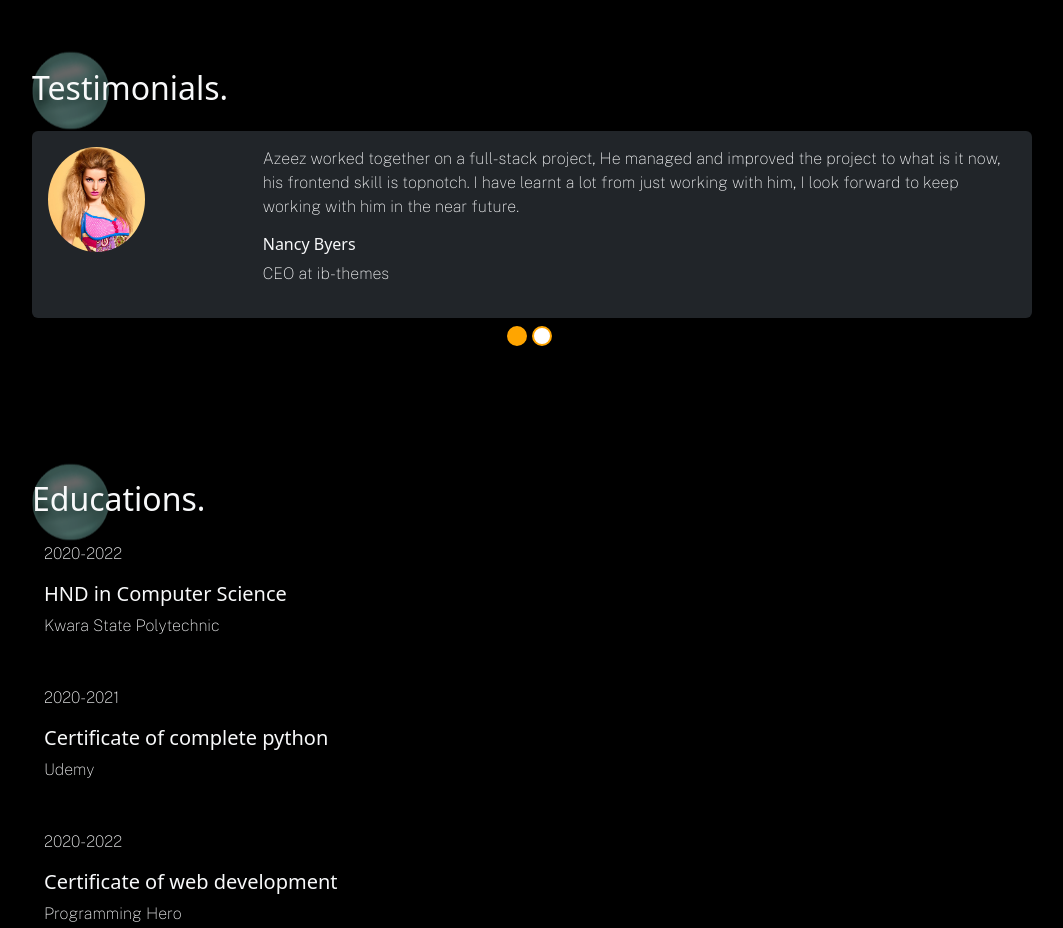
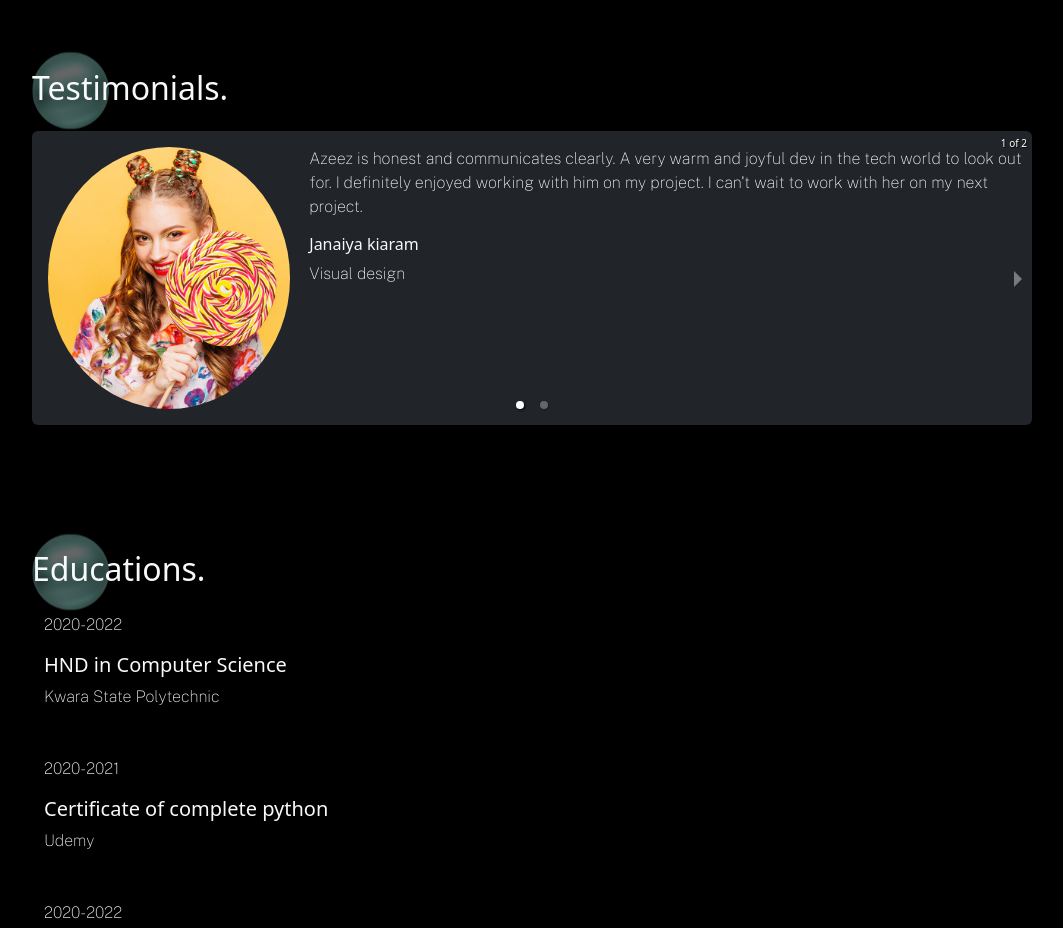
Before and after one commit to sulaimonazeez/portfolio, a React (Create React App) app: page / in a window 1280 px wide. Shown: the part 3480-4408 px from the top of the page, without its empty margins (108-1171 px from the left). Built offline with nearby package versions, Linux system fonts and the light colour scheme.

Commit message:
commited

```diff
--- a/src/App.css
+++ b/src/App.css
@@ -2,6 +2,10 @@
 @import url('https://fonts.googleapis.com/css2?family=DM+Sans:opsz,wght@9..40,100;9..40,700&family=Public+Sans:wght@100&display=swap');
 .full {
   font-family: 'Public Sans', sans-serif;
+}
+.l {
+  position: relative;
+  left: 2%;
 }
 .progress-bar {
   width: 100%;
--- a/src/component/home.js
+++ b/src/component/home.js
@@ -1,9 +1,3 @@
-
-
-
-
-
-
 import React from 'react';
 import resume from './resumes.png';
 import '../App.css'
@@ -15,15 +9,7 @@ class Home extends React.Component {
     this.state = {
       dev:'FullStack Developer'
     }
-    let list = ["App Developer", "UI/UX Developer", "FullStack Developer"]
-    let num = -1;
-    setInterval(()=>{
-      if (num <= 2){
-        let xtra = list.shift()
-        list.push(xtra);
-        this.setState({dev: list[0]})
-      }
-    }, 3000)
+    //let list = ["App Developer", "UI/UX Developer", "FullStack Developer"]
   }
   componentDidMount() {
     AOS.init();
--- a/src/component/project.js
+++ b/src/component/project.js
@@ -3,7 +3,6 @@
 
 
 import React from 'react';
-
 class Project extends React.Component {
   constructor(props){
     super(props);
--- a/src/component/testmony.js
+++ b/src/component/testmony.js
@@ -1,37 +1,24 @@
 import React from "react";
 import Team1 from '../team-1.jpg';
+import { Carousel } from 'react-responsive-carousel';
 import Team2 from '../team-4.jpg';
 import '../App.css';
 class Testimony extends React.Component {
-  constructor(){
-    super();
-    this.state = {status: false};
-    this.myinterval = setInterval(()=>{
-      this.setState({status: !this.state.status});
-    }, 3000)
-  }
-  //some component are style manually
-  //you will need alot of patience to figure out the code
-  change = (e) =>{
-    clearInterval(this.myinterval)
-   let x = e.target.value;
-   if (x === "first"){
-     this.setState({status:false});
-   }else {
-     this.setState({status:true});
-   }
-  }
   render(){
     return (
       <div className="">
-        {this.state.status ? <div className="d-flex bg-dark rounded p-3"><div className="reduce"><img className="team1" src={Team2} alt="Team 1"/></div><div className=""><p className="full-w text-light full-de">Azeez is honest and communicates clearly. A very warm and joyful dev in the tech world to look out for. I definitely enjoyed working with him on my project. I can't wait to work with her on my next project.</p><h6 className="text-light">Janaiya kiaram</h6><p className="text-light full-de">Visual design</p></div></div> : <div className="contents d-flex bg-dark rounded p-3"><div className="reduce"><img className="team1" src={Team1} alt="Team 1"/></div><div className=""><p className="full-w text-light full-de">Azeez worked together on a full-stack project,
-       He managed and improved the project to what is it now, his frontend skill is topnotch. I have learnt a lot from just working with him, I look forward to keep working with him in the near future.</p><h6 className="text-light">Nancy Byers</h6><p className="text-light full-de">CEO at ib-themes</p></div></div>}
-         <div className="d-flex justify-content-center p-2">
-            <input id="radio1" checked={this.state.status === false ? true : false} onChange={this.change} value="first" type="radio" name="radio"/>
-            <input id="radio2" checked = {this.state.status === true ? true : false} onChange={this.change} value="seconď" type="radio" name="radio"/>
+      <Carousel showThumbs={false}>
+       <div className="carousel-content">
+       <div className="d-flex bg-dark rounded p-3"><div className="reduce text-start"><img className="team1" src={Team2} alt="Team 1"/></div><div className="text-start l"><p className="full-w text-light full-de">Azeez is honest and communicates clearly. A very warm and joyful dev in the tech world to look out for. I definitely enjoyed working with him on my project. I can't wait to work with her on my next project.</p><h6 className="text-light">Janaiya kiaram</h6><p className="text-light full-de">Visual design</p></div></div>
          </div>
-      </div>
-   );
+
+        <div className="carousel-content">
+        <div className="contents d-flex bg-dark rounded p-3"><div className="reduce text-start"><img className="team1" src={Team1} alt="Team 1"/></div><div className="text-start l"><p className="full-w text-light full-de">Azeez worked together on a full-stack project,
+       He managed and improved the project to what is it now, his frontend skill is topnotch. I have learnt a lot from just working with him, I look forward to keep working with him in the near future.</p><h6 className="text-light">Nancy Byers</h6><p className="text-light full-de">CEO at ib-themes</p></div></div>
+       </div>
+      </Carousel>
+    </div>
+    );
   }
 }
 export default Testimony;
```
Also changed, not shown: public/index.html (+0 -11 lines).
